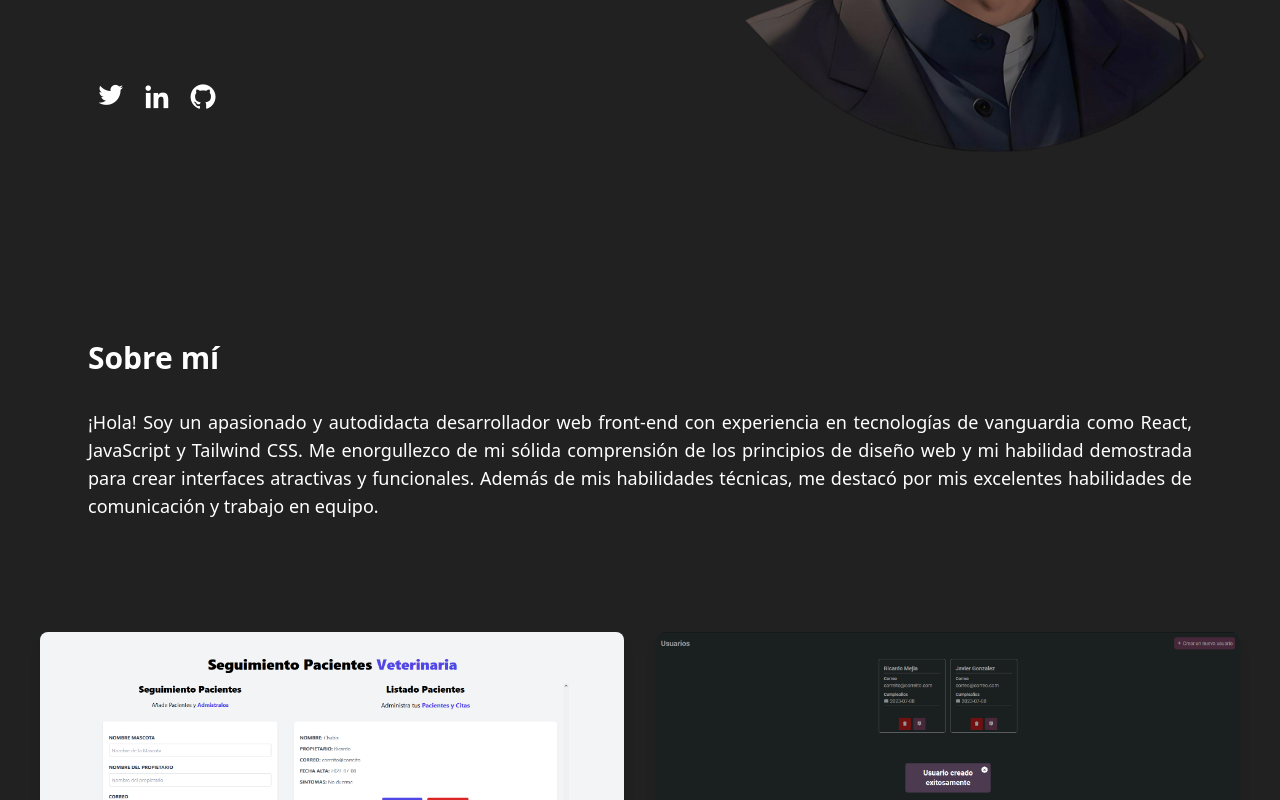
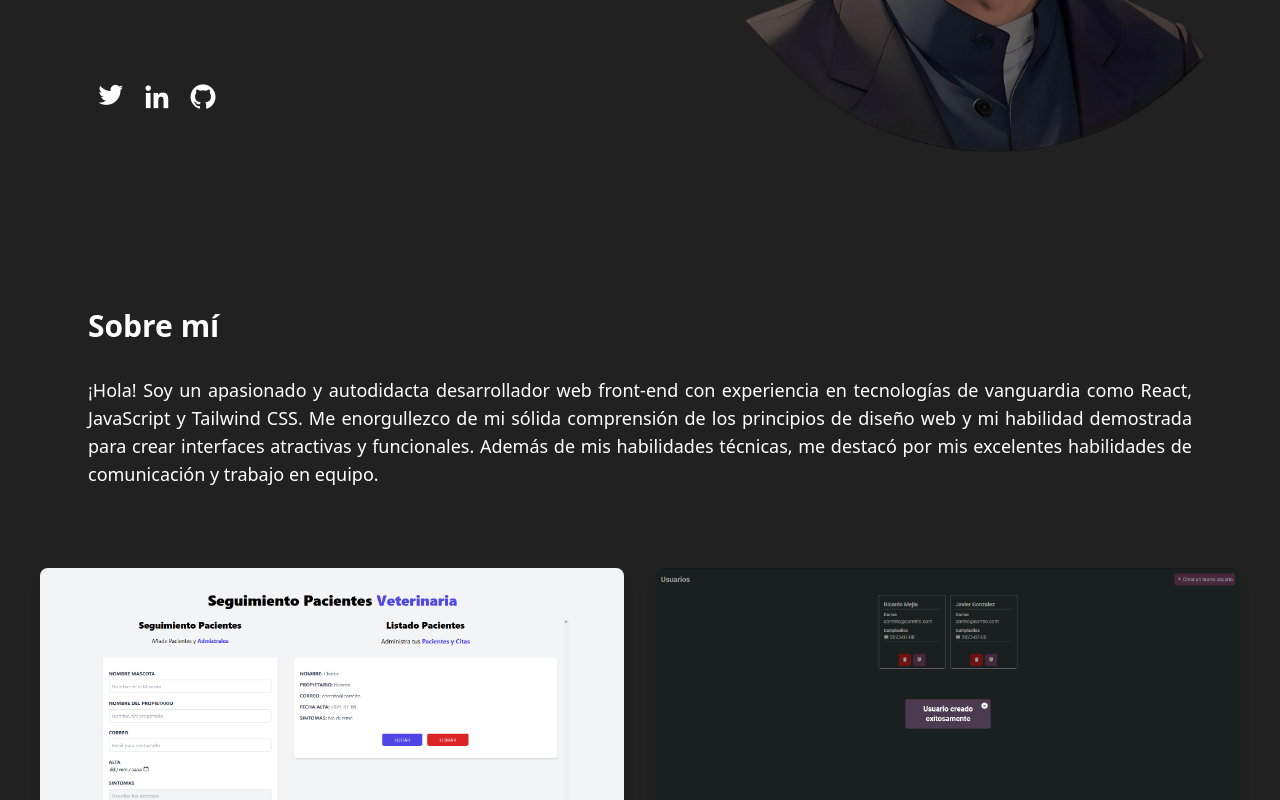
Before and after one commit to reivaj-git/ricardo-mejia, a React (Vite) app: page / in a window 1280 px wide. Shown: the part 588-1388 px from the top of the page. Built offline with nearby package versions, Linux system fonts and the light colour scheme.

Commit message:
Se corrige padding en aboutMe

```diff
--- a/src/components/AboutMe.jsx
+++ b/src/components/AboutMe.jsx
@@ -3,7 +3,7 @@ import Card from './Card';
 
 const AboutMe = () => {
   return (
-    <section className="about-me py-16 bg-dark text-text max-w-[1200px] mx-auto p-8">
+    <section className="about-me py-8 bg-dark text-text max-w-[1200px] mx-auto px-8">
       <div className="container mx-auto px-4">
         <h2 className="text-3xl font-bold mb-8">Sobre mí</h2>
         <div >
```
